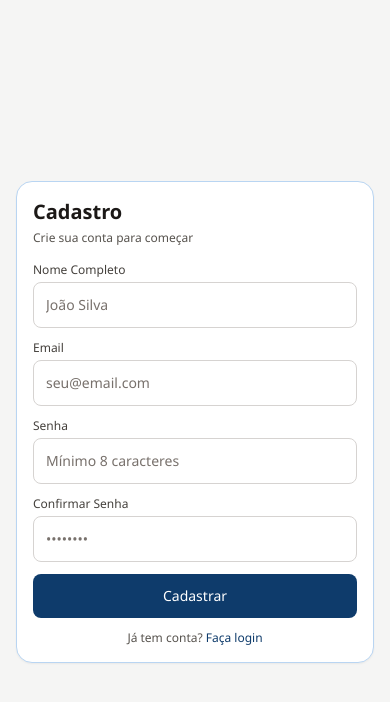
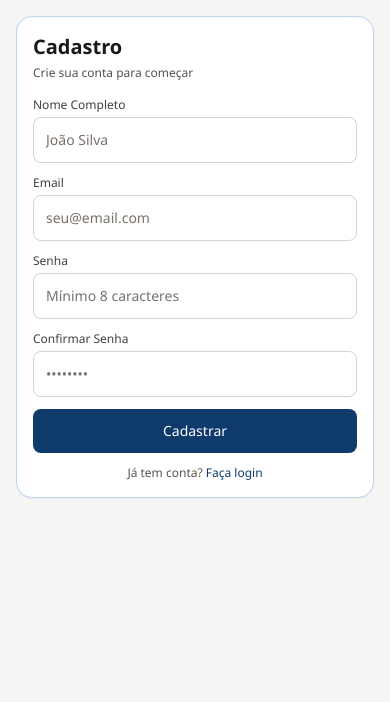
Before and after one commit to CassioRubens-CR/meeting_room_reservation, a React (Vite) app in the folder frontend/: page /register in a window 390 px wide. Shown: the top 702 px of the page. Built offline with nearby package versions, Linux system fonts and the light colour scheme; no server answers.

Commit message:
chore :: Configure Prisma seed command

```diff
--- a/frontend/src/pages/LoginPage.tsx
+++ b/frontend/src/pages/LoginPage.tsx
@@ -21,7 +21,7 @@ export function LoginPage() {
   }
 
   return (
-    <main className="flex min-h-screen items-center justify-center bg-stone-100 p-4">
+    <main className="flex min-h-[100dvh] items-start justify-center overflow-y-auto bg-stone-100 p-4 sm:items-center sm:py-6">
       <div className="w-full max-w-md rounded-2xl border border-brand-200 bg-white p-4 shadow-sm sm:p-6">
         <div className="mb-4 sm:mb-6">
           <h1 className="text-xl font-semibold text-stone-900 sm:text-2xl">Login</h1>
--- a/frontend/src/pages/RegisterPage.tsx
+++ b/frontend/src/pages/RegisterPage.tsx
@@ -32,7 +32,7 @@ export function RegisterPage() {
   )
 
   return (
-    <main className="flex min-h-screen items-center justify-center bg-stone-100 p-4">
+    <main className="flex min-h-[100dvh] items-start justify-center overflow-y-auto bg-stone-100 p-4 sm:items-center sm:py-6">
       <div className="w-full max-w-md rounded-2xl border border-brand-200 bg-white p-4 shadow-sm sm:p-6">
         <div className="mb-4 sm:mb-6">
           <h1 className="text-xl font-semibold text-stone-900 sm:text-2xl">Cadastro</h1>
```
Also changed, not shown: 1 other file (tests, documents, lock files or other folders).
